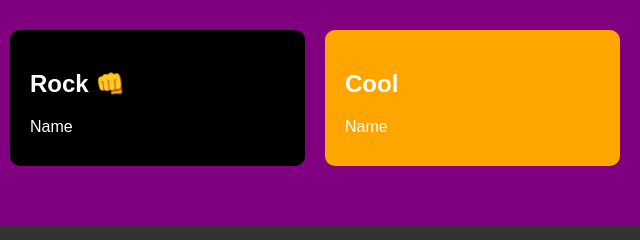
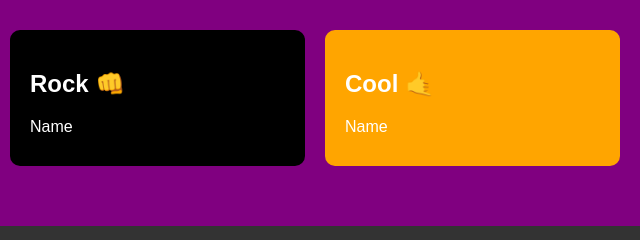
Before and after one commit to furbsloops/tiktokhalloffame, a plain HTML site: page index.html in a window 1280 px wide. Shown: the part 217-457 px from the top of the page, 640-1280 px from the left. Drawn offline with Linux system fonts and the light colour scheme.

Commit message:
commitstart

```diff
--- a/index.html
+++ b/index.html
@@ -42,7 +42,7 @@
         </ul>
       </div>
       <div class="normal-box3">
-        <h2>Cool</h2>
+        <h2>Cool 🤙</h2>
         <ul>
           <li>Name</li>
           <li></li>
```
